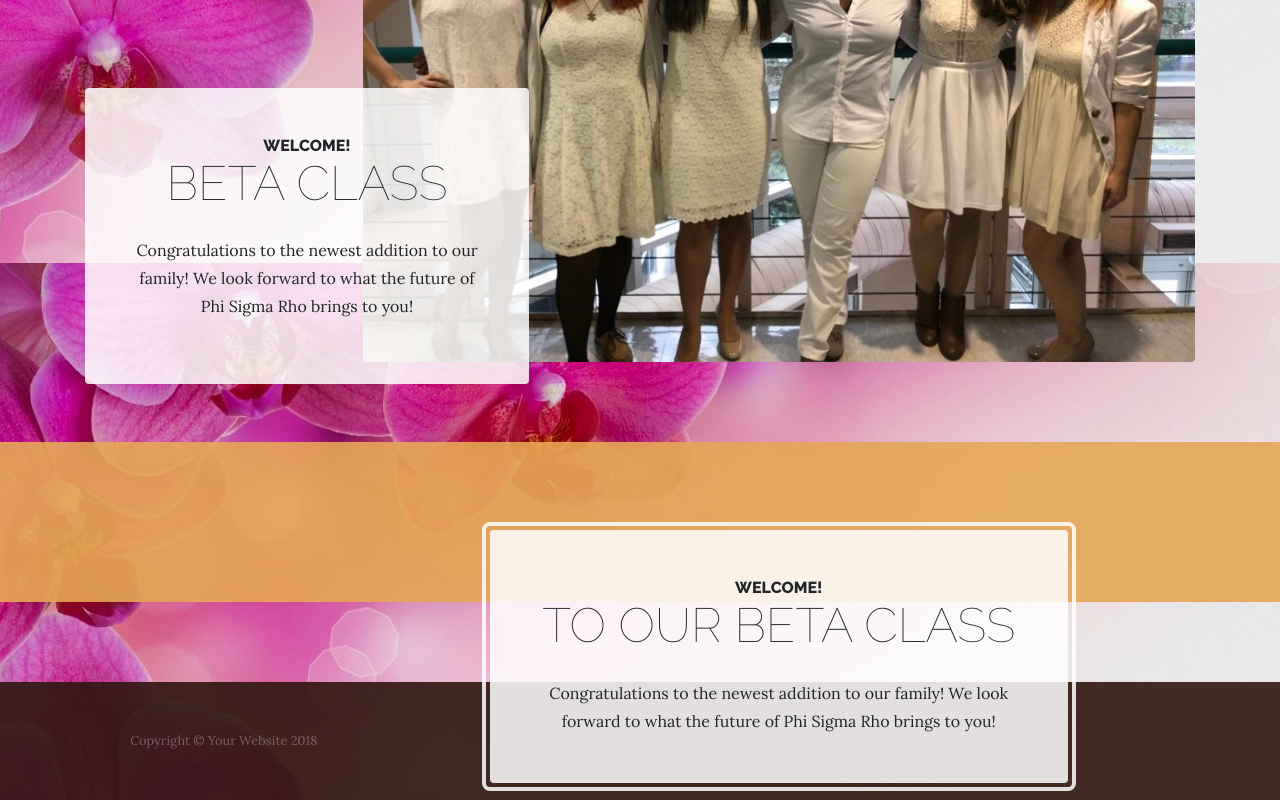
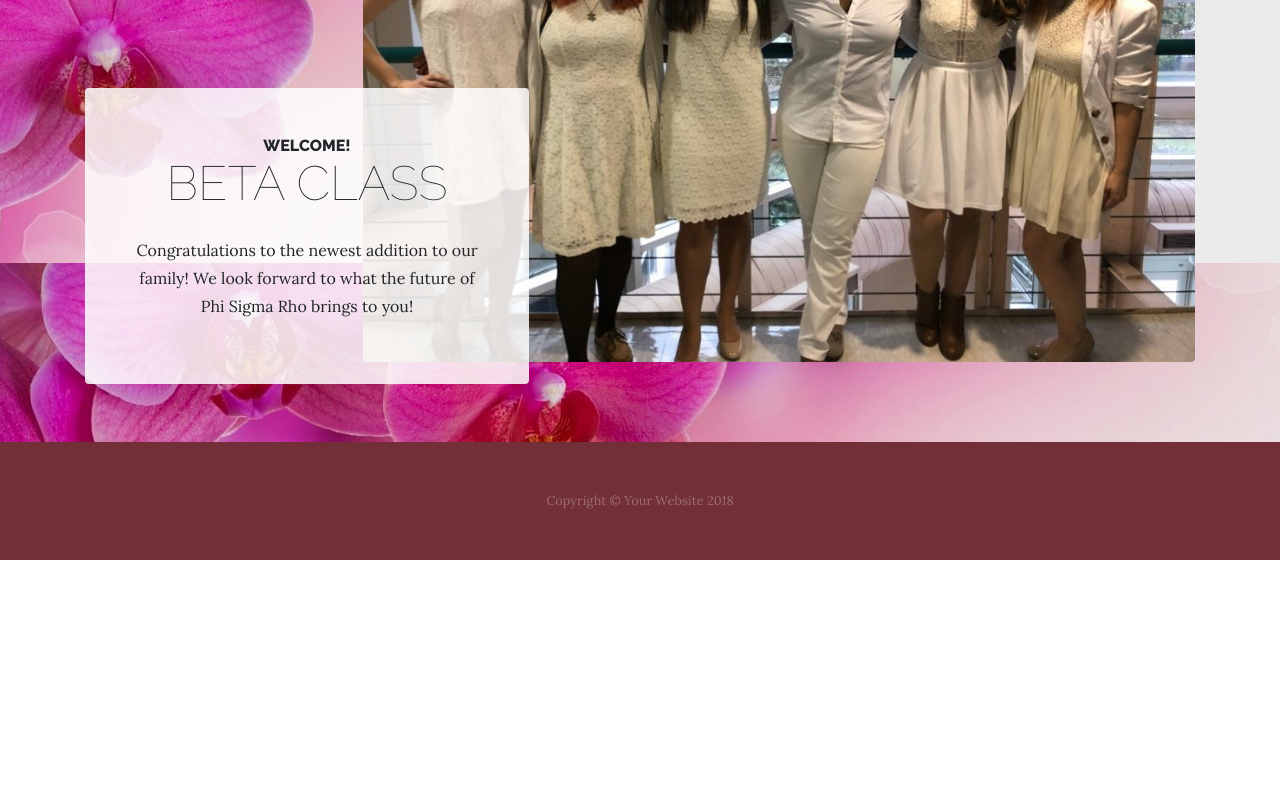
Before and after one commit to oduphirho/oduphisigmarho.io, a website: page index.html in a window 1280 px wide. Shown: the part 1337-2137 px from the top of the page. After the commit the page ends 1897 px from the top, so only its background shows below. Drawn offline with Linux system fonts and the light colour scheme.

Commit message:
nav color
update with wine color to nav and footer

```diff
--- a/css/business-casual.css
+++ b/css/business-casual.css
@@ -228,7 +228,7 @@
 }
 
 .footer {
-  background-color: rgba(47, 23, 15, 0.9);
+  background-color: #722f37;
 }
 
 .text-primary {
--- a/index.html
+++ b/index.html
@@ -93,7 +93,7 @@
       </div>
     </section>
 
-    <section class="page-section cta">
+<!--    <section class="page-section cta">
       <div class="container">
         <div class="intro">
           <div class = "intro-img img-fluid mb-3 mb-lg-0 rounded" src = "img/betas.jpg" alt = "">
@@ -109,7 +109,7 @@
           </div>
         </div>
       </div>
-    </section>
+    </section> -->
 
     <footer class="footer text-faded text-center py-5">
       <div class="container">
```
